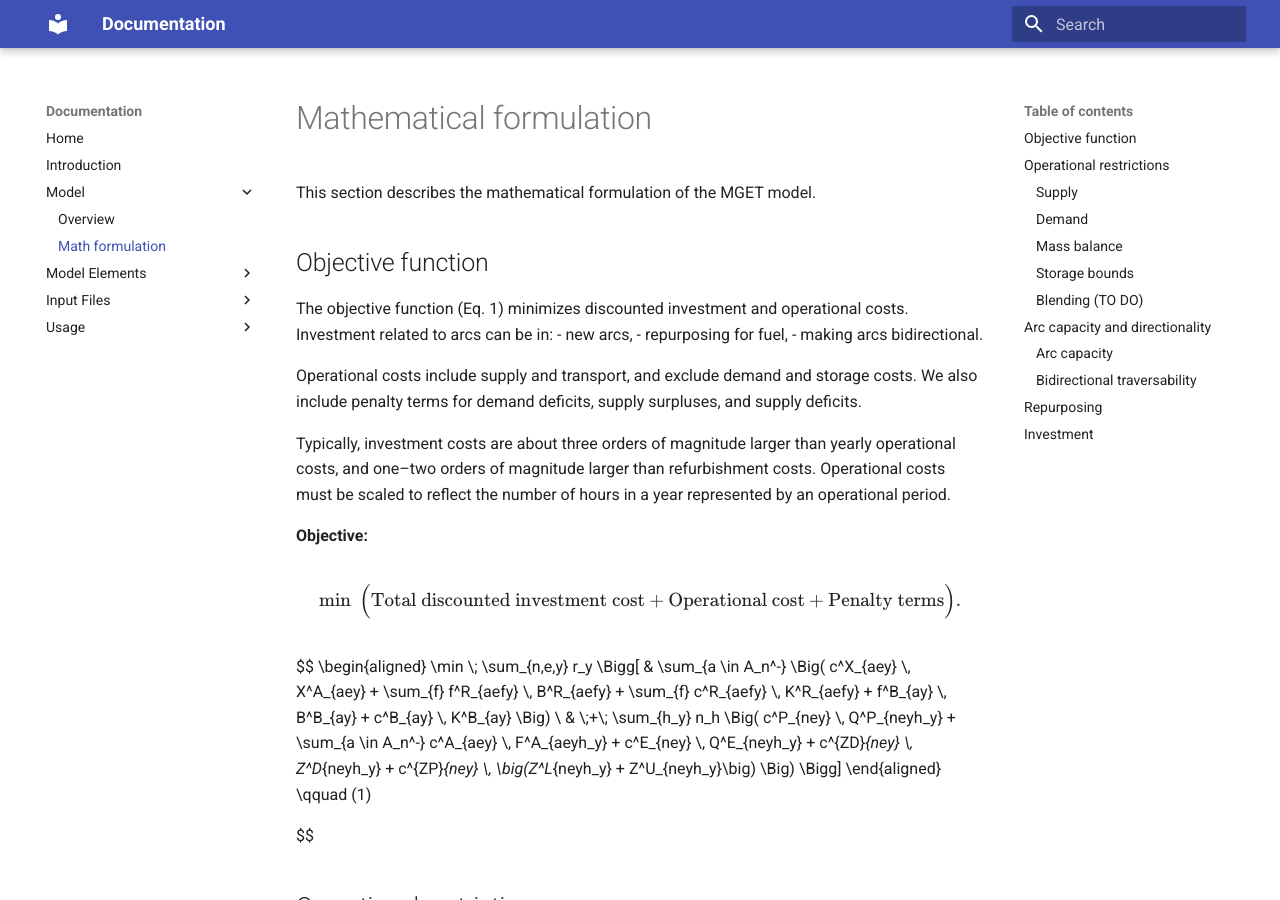
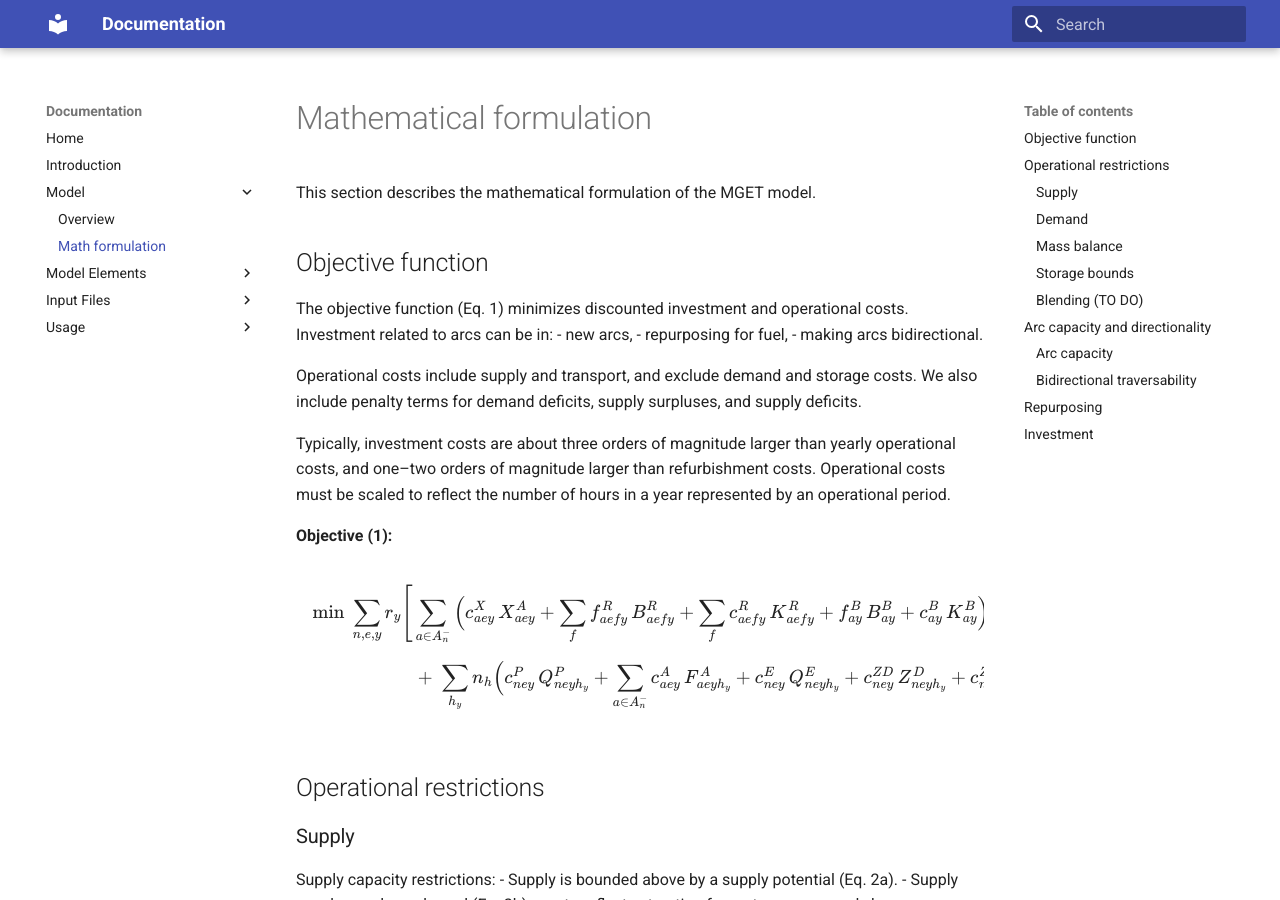
Before and after one commit to ParinazAliasghari/NordHHub, an MkDocs documentation site: the page built from docs/model/math-formulation.md, in a window 1280 px wide and 900 px high. Built offline with MkDocs 1.6.1 and Material for MkDocs 9.7.7, drawn with Linux system fonts in a browser that asks for light colours.

Commit message:
Update math-formulation.md

```diff
--- a/docs/model/math-formulation.md
+++ b/docs/model/math-formulation.md
@@ -13,11 +13,7 @@ Operational costs include supply and transport, and exclude demand and storage c
 
 Typically, investment costs are about three orders of magnitude larger than yearly operational costs, and one–two orders of magnitude larger than refurbishment costs. Operational costs must be scaled to reflect the number of hours in a year represented by an operational period.
 
-**Objective:**
-
-$$
-\min \; \Big( \text{Total discounted investment cost} + \text{Operational cost} + \text{Penalty terms} \Big).
-$$
+**Objective (1):**
 
 $$
 \begin{aligned}
@@ -39,8 +35,8 @@ c^P_{ney} \, Q^P_{neyh_y}
 \Bigg]
 \end{aligned}
 \qquad (1)
+$$
 
-$$
 ## Operational restrictions
 
 ### Supply
```
